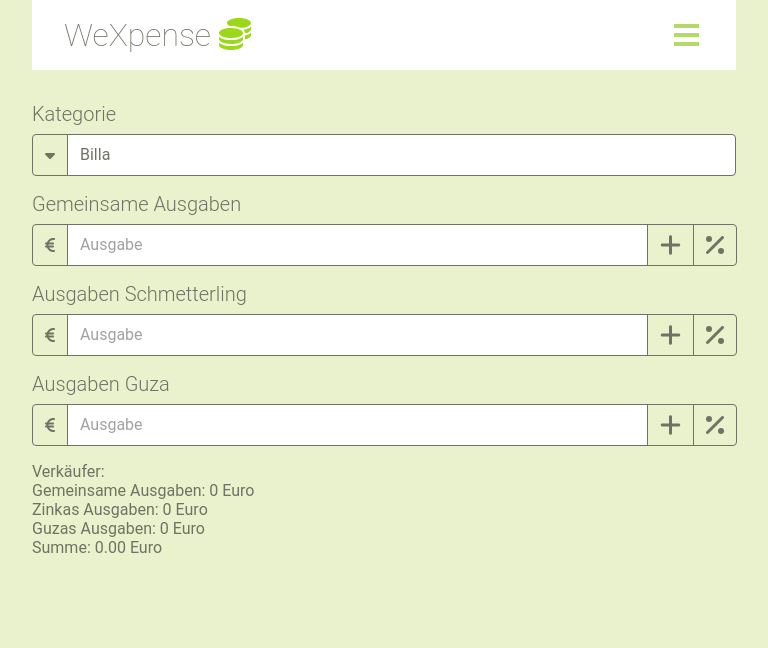
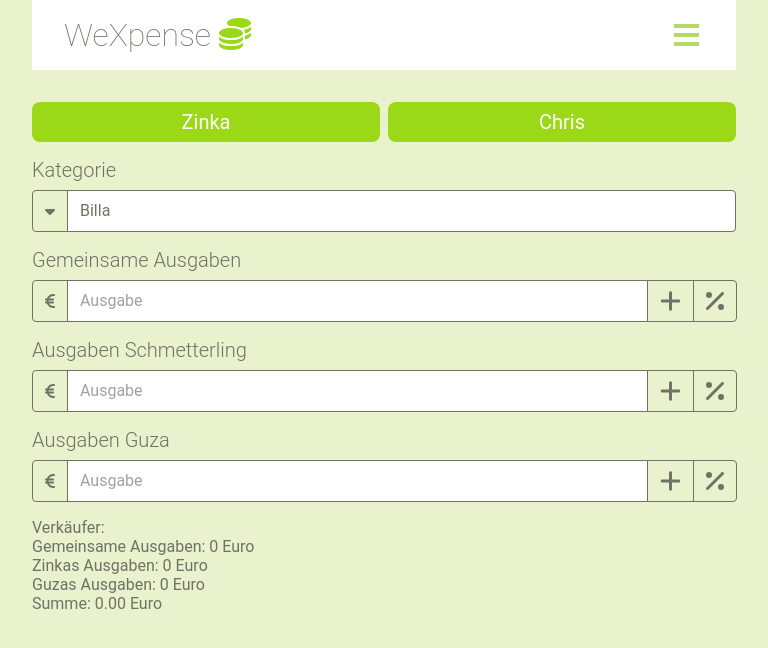
Before and after one commit to Kikovich1969/vue-input-component, a Vue app: page / in a window 1280 px wide. Shown: the top 648 px of the page, without its empty margins (256-1024 px from the left). Built offline with nearby package versions, Linux system fonts and the light colour scheme.

Commit message:
Button Component plus styling

```diff
--- a/src/App.vue
+++ b/src/App.vue
@@ -1,10 +1,11 @@
 <script>
 import TheHeader from "./components/TheHeader.vue";
+import TheButton from "./components/TheButton.vue";
 import ExpenseInput from "./components/ExpenseInput.vue";
 import CategorySelect from "./components/CategorySelect.vue";
 
 export default {
-  components: { ExpenseInput, TheHeader, CategorySelect },
+  components: { ExpenseInput, TheHeader, CategorySelect, TheButton },
   data() {
     return {
       expenses: {
@@ -107,6 +108,11 @@ export default {
 <template>
   <the-header></the-header>
   <div>
+    <div class="btn-group">
+      <the-button class="btn btn-signal">Zinka</the-button>
+      <the-button class="btn btn-signal">Chris</the-button>
+    </div>
+
     <category-select v-model:vendor="selectedVendor" vendorCategories="this.categoryOptions">Kategorie</category-select>
 
     <!-- Expenses for Zinka and Chris -->
--- a/src/assets/main.css
+++ b/src/assets/main.css
@@ -6,3 +6,32 @@
   margin-right: auto;
   padding-top: 0;
 }
+
+.btn {
+  text-decoration: none;
+  padding: 0.5rem 0.75rem;
+  border-radius: 0.5rem;
+  font-size: 1.25rem;
+}
+
+.btn-signal:hover {
+  color: #ebebeb;
+  background: #81b313;
+  transition: all 0.3s ease;
+}
+
+.btn-group {
+  display: flex;
+  gap: 0.5rem;
+  margin-bottom: 1rem;
+}
+
+.btn-group button {
+  width: 100%;
+  text-align: center;
+}
+
+.btn-signal {
+  background: #9bd817;
+  color: #fff;
+}
--- /dev/null
+++ b/src/components/TheButton.vue
@@ -0,0 +1,13 @@
+<template>
+  <button><slot></slot></button>
+</template>
+
+<style scoped>
+button {
+  cursor: pointer;
+  text-decoration: none;
+  padding: 0.5rem 0.75rem;
+  border-radius: 0.5rem;
+  font-size: 1.25rem;
+}
+</style>
```
